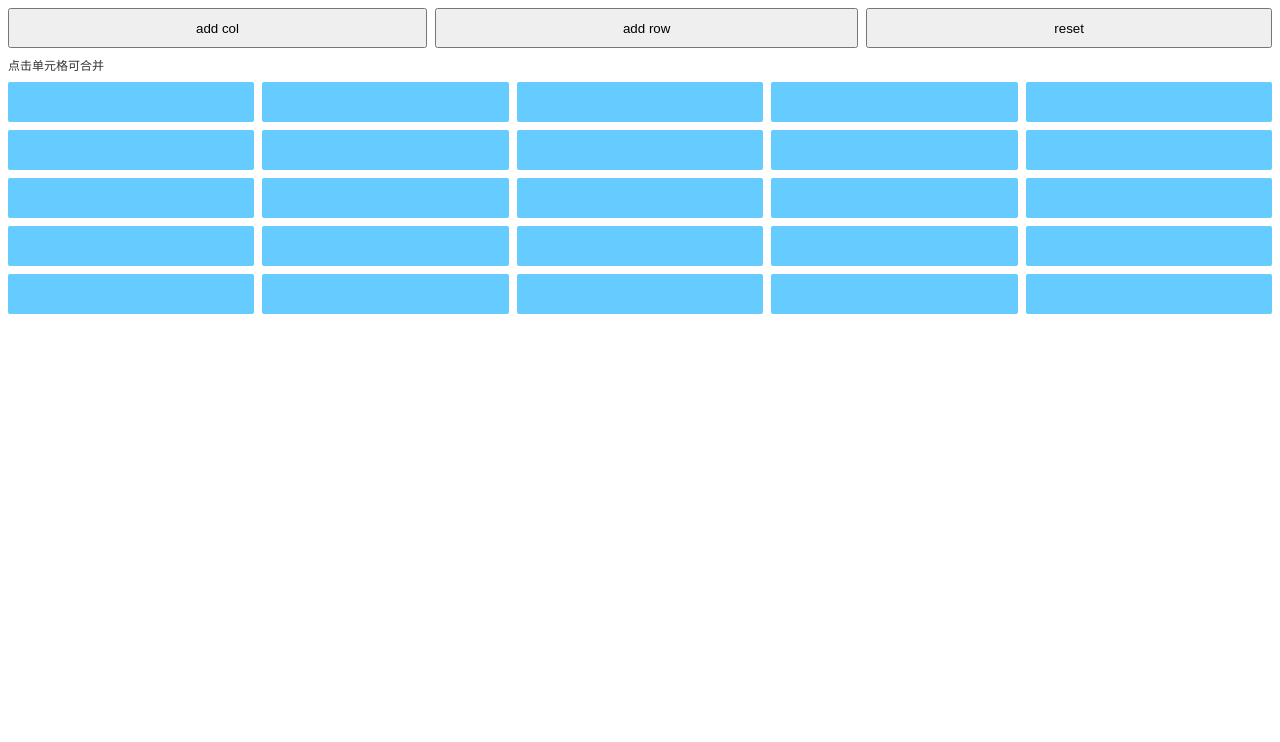
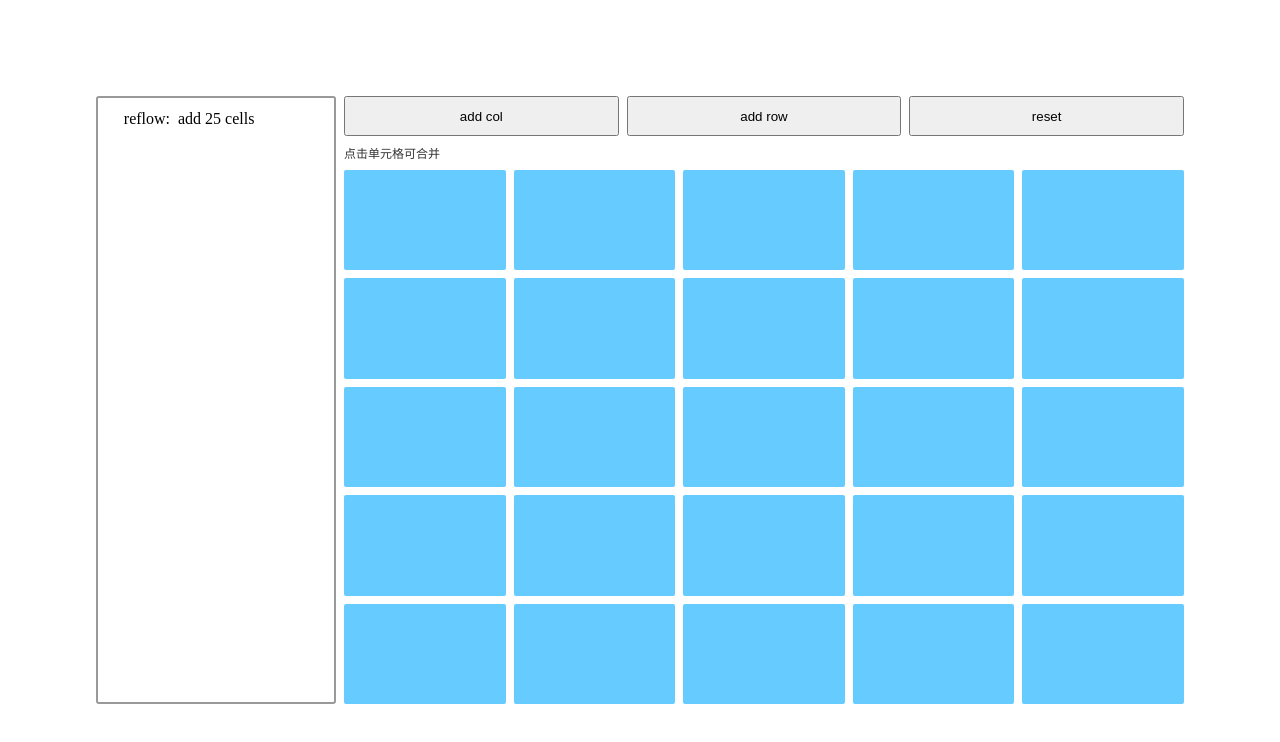
Before and after one commit to likeadoge/r-dom, a website with bundled scripts: page public/index.html in a window 1280 px wide. Built offline with nearby package versions, Linux system fonts and the light colour scheme.

Commit message:
添加 log 功能

```diff
--- a/public/index.html
+++ b/public/index.html
@@ -6,6 +6,18 @@
     <meta name="viewport" content="width=device-width, initial-scale=1.0">
     <title>Document</title>
     <script src='./index.js' type="module"></script>
+    <style>
+        html,body{
+            overflow: hidden;
+            height: 100%;
+            margin: 0;
+            padding: 48px;
+        }
+
+        *{
+            box-sizing: border-box;
+        }
+    </style>
 </head>
 
 <body>
--- /dev/null
+++ b/public/js/log.js
@@ -0,0 +1,34 @@
+import { VNode } from "./rnode.js"
+
+export const log_target = document.createElement('div')
+export const log_grid = document.createElement('div')
+export const log_node = new VNode()
+export const log = (mod,msg)=>{
+    const mod_tar = document.createElement('div')
+    const msg_tar = document.createElement('div')
+
+    mod_tar.style.textAlign = 'right'
+
+    mod_tar.innerText = mod +':'
+    msg_tar.innerText = msg
+
+    log_grid.appendChild(mod_tar)
+    log_grid.appendChild(msg_tar)
+
+    log_target.scrollTop = log_target.scrollHeight;
+}
+
+log_node.setNode(log_target)
+log_target.appendChild(log_grid)
+
+log_target.style.border = '2px solid #999'
+log_target.style.borderRadius = '3px'
+log_target.style.gridArea = 'log'
+log_target.style.overflow = 'auto'
+log_target.style.padding = '12px 0'
+
+log_grid.style.display = "grid"
+log_grid.style.gridTemplateAreas = '". ."'
+
+log_grid.style.gap = '8px'
+log_grid.style.gridTemplateColumns = "72px auto"
--- a/public/js/reactive.js
+++ b/public/js/reactive.js
@@ -166,28 +166,3 @@ export class ReactMap extends Reactive {
 
     }
 }
-
-export class ReactList extends Reactive{
-
-    #list = []
-
-    #deps = []
-
-    constructor(){
-        super([])
-    }
-
-    set(list){
-        this.list2
-    }
-}
-
-const a = new Reactive(0)
-
-const double_a = new Reactive(a.getVal() * 2)
-
-const eff = new Effect(() => {
-    double_a.setVal(a.getVal() * 2)
-})
-
-a.attach(eff)
--- a/public/js/test.js
+++ b/public/js/test.js
@@ -1,6 +1,6 @@
 import { Computed, Effect, Reactive, ReactMap } from './reactive.js'
 import { RElementNode, RNodeGroup, RNodeLoop, RTextNode } from './rnode.js'
-
+import { log, log_node } from './log.js'
 class Cell {
 
     pos = new Reactive({
@@ -29,6 +29,15 @@ class Cell {
         Cell.row.attach(reflow)
         Cell.col.attach(reflow)
         Cell.reflow()
+
+        Cell.row.attach(new Effect(()=>{
+            log('row',`change to ${Cell.row.getVal()}`)
+        }))
+
+        Cell.col.attach(new Effect(()=>{
+            log('col',`change to ${Cell.col.getVal()}`)
+        }))
+
     }
 
     static reflow() {
@@ -58,6 +67,7 @@ class Cell {
                 }) < 0)
                 .map(({ row, col }) => Cell.genSingle(row, col))
 
+            log('reflow', `add ${other.length} cells`)
             return remains.concat(other)
         })
 
@@ -80,11 +90,18 @@ class Cell {
     }
 
     merge(cell) {
+
         const min = (a, b) => a < b ? a : b
         const max = (a, b) => a > b ? a : b
 
         const pos0 = cell.pos.getVal()
         const pos1 = this.pos.getVal()
+
+        log('merge',`${
+            [pos0.left,pos0.right,pos0.top,pos0.bottom].join('/')
+        } to ${
+            [pos1.left,pos1.right,pos1.top,pos1.bottom].join('/')
+        } `)
 
         this.pos.setVal({
             left: min(pos0.left, pos1.left),
@@ -118,13 +135,14 @@ class Cell {
 Cell.init()
 
 const btnStyle = new ReactMap()
-    .set('height','40px')
+    .set('height', '40px')
 
 const add_row_btn = new RElementNode({
     tag: "button",
-    style:btnStyle,
+    style: btnStyle,
     event: new ReactMap()
         .set('click', () => {
+            log('action','add row')
             Cell.row.updateVal(v => v + 1)
         }),
     children: new RNodeGroup([
@@ -134,9 +152,10 @@ const add_row_btn = new RElementNode({
 
 const add_col_btn = new RElementNode({
     tag: "button",
-    style:btnStyle,
+    style: btnStyle,
     event: new ReactMap()
         .set('click', () => {
+            log('action','add col')
             Cell.col.updateVal(v => v + 1)
         }),
     children: new RNodeGroup([
@@ -146,9 +165,10 @@ const add_col_btn = new RElementNode({
 
 const reset_btn = new RElementNode({
     tag: "button",
-    style:btnStyle,
+    style: btnStyle,
     event: new ReactMap()
         .set('click', () => {
+            log('action','reset')
             Cell.all.setVal([])
             Cell.col.setVal(5)
             Cell.row.setVal(5)
@@ -225,7 +245,7 @@ const grid = new RElementNode({
         .set("gridArea", 'grid')
         .set('gridTemplateColumns ', new Computed([Cell.col], v => `repeat(${v},auto)`))
         .set('gridTemplateRows ', new Computed([Cell.row], v => `repeat(${v}, auto)`))
-        .set('height', new Computed([Cell.row], v => `${v * 48 - 8}px`))
+        .set('height', '100%')//new Computed([Cell.row], v => `${v * 48 - 8}px`))
         .set('gridColumnGap', '8px')
         .set('gridRowGap', '8px'),
     attr: new ReactMap(),
@@ -248,12 +268,16 @@ const container = new RElementNode({
     event: new ReactMap(),
     style: new ReactMap()
         .set('display', 'grid')
-        .set('gridTemplateAreas', `". . ."  "text text text" "grid grid grid"`)
+        .set('gridTemplateAreas', `"log . . ."  "log text text text" "log grid grid grid"`)
+        .set('gridTemplateColumns', `240px 1fr 1fr 1fr`)
+        .set('gridTemplateRows', `40px 18px 1fr`)
         .set('gridColumnGap', '8px')
         .set('gridRowGap', '8px')
+        .set('height', '100%')
     ,
     attr: new ReactMap(),
     children: new RNodeGroup([
+        log_node,
         add_col_btn,
         add_row_btn,
         reset_btn,
```
